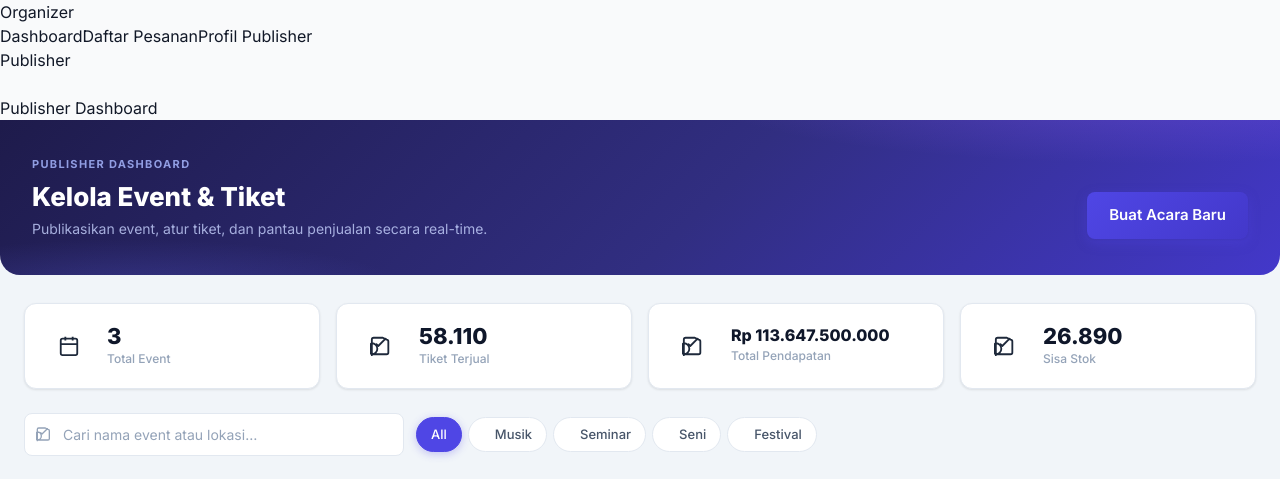
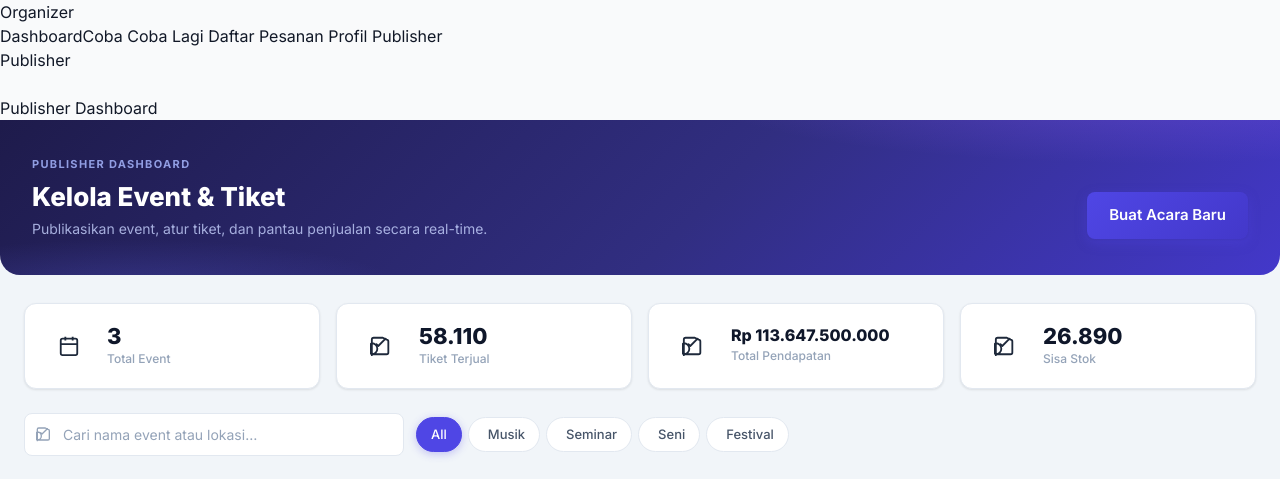
Before and after one commit to Wisik28/Tiket, a React (Vite) app in the folder frontend/: page /publisher/dashboard in a window 1280 px wide. Shown: the top 479 px of the page. Built offline with nearby package versions, Linux system fonts and the light colour scheme; no server answers.

Commit message:
feat: update tampilan side bar

```diff
--- a/frontend/src/layouts/PublisherLayout.jsx
+++ b/frontend/src/layouts/PublisherLayout.jsx
@@ -1,5 +1,6 @@
 import React from 'react'
-import { Outlet, Link, useNavigate } from 'react-router-dom'
+// import { Outlet, Link, useNavigate } from 'react-router-dom'
+import { Outlet, Link, NavLink, useNavigate } from 'react-router-dom'
 import useAuth from '../hooks/useAuth'
 
 export default function PublisherLayout() {
@@ -20,22 +21,39 @@ export default function PublisherLayout() {
             Organizer
           </Link>
           <nav className="mt-8 space-y-2">
-            <Link to="/publisher/dashboard" className="block px-4 py-2.5 rounded-lg hover:bg-indigo-800 text-sm font-medium">
-              Dashboard
-            </Link>
-            {/* <Link to="/publisher/events" className="block px-4 py-2.5 rounded-lg hover:bg-indigo-800 text-sm font-medium">
-              Kelola Acara
-            </Link> */}
-            {/* <Link to="/publisher/events/create" className="block px-4 py-2.5 rounded-lg hover:bg-indigo-800 text-sm font-medium">
-              Buat Acara
-            </Link> */}
-            <Link to="/publisher/orders" className="block px-4 py-2.5 rounded-lg hover:bg-indigo-800 text-sm font-medium">
-              Daftar Pesanan
-            </Link>
-            <Link to="/publisher/profile" className="block px-4 py-2.5 rounded-lg hover:bg-indigo-800 text-sm font-medium">
-              Profil Publisher
-            </Link>
+            {/* /publisher/dashboard - harus sesuai dengan apa yang ada di AppRouter.jsx */}
+            {/* pakai NavLink agar muncul tampilan yang berbeda, kalau cuma pakai Nav saja tidak bisa */}
+            <NavLink
+              to="/publisher/dashboard"
+              className={({ isActive }) =>
+                `block px-4 py-2.5 rounded-lg text-sm font-medium ${isActive ? 'bg-white text-indigo-900 shadow-sm' : 'hover:bg-indigo-800 text-white'}`
+            } >Dashboard</NavLink>
+
+            <NavLink
+              to="/publisher/coba"
+              className={({ isActive }) =>
+                `block px-4 py-2.5 rounded-lg text-sm font-medium ${isActive ? 'bg-white text-indigo-900 shadow-sm' : 'hover:bg-indigo-800 text-white'}`
+            } >Coba </NavLink>
+
+            <NavLink
+              to="/publisher/cobalagi"
+              className={({ isActive }) =>
+                `block px-4 py-2.5 rounded-lg text-sm font-medium ${isActive ? 'bg-white text-indigo-900 shadow-sm' : 'hover:bg-indigo-800 text-white'}`
+            } >Coba Lagi </NavLink>
+
+            <NavLink
+              to="/publisher/orders"
+              className={({ isActive }) =>
+                `block px-4 py-2.5 rounded-lg text-sm font-medium ${isActive ? 'bg-white text-indigo-900 shadow-sm' : 'hover:bg-indigo-800 text-white'}`
+            } >Daftar Pesanan </NavLink>
+
+            <NavLink
+              to="/publisher/profile"
+              className={({ isActive }) =>
+                `block px-4 py-2.5 rounded-lg text-sm font-medium ${isActive ? 'bg-white text-indigo-900 shadow-sm' : 'hover:bg-indigo-800 text-white'}`
+            } >Profil Publisher </NavLink>
           </nav>
+
         </div>
         <div className="p-6 border-t border-indigo-800 flex items-center justify-between">
           <div className="truncate pr-2">
--- /dev/null
+++ b/frontend/src/pages/publisher/Coba.jsx
@@ -0,0 +1,10 @@
+import React from 'react'
+
+export default function Coba() {
+  return (
+    <div className="p-6 bg-white rounded-lg shadow-sm">
+      <h1 className="text-2xl font-semibold mb-4">Page coba</h1>
+      <p className="text-gray-700">Haiiii.</p>
+    </div>
+  )
+}
--- /dev/null
+++ b/frontend/src/pages/publisher/CobaLagi.jsx
@@ -0,0 +1,10 @@
+import React from 'react'
+
+export default function Coba() {
+  return (
+    <div className="p-6 bg-white rounded-lg shadow-sm">
+      <h1 className="text-2xl font-semibold mb-4">Page kedua dari coba</h1>
+      <p className="text-gray-700">sukses.</p>
+    </div>
+  )
+}
--- /dev/null
+++ b/frontend/src/pages/publisher/DaftarPesanan.jsx
@@ -0,0 +1,10 @@
+import React from 'react'
+
+export default function DaftarPesanan() {
+  return (
+    <div className="p-6 bg-white rounded-lg shadow-sm">
+      <h1 className="text-2xl font-semibold mb-4">Daftar Pesanan</h1>
+      <p className="text-gray-700">Page buat daftar pesanan.</p>
+    </div>
+  )
+}
--- a/frontend/src/pages/publisher/Dashboard.css
+++ b/frontend/src/pages/publisher/Dashboard.css
@@ -368,11 +368,11 @@
   color: #fff;
 }
 
-.pd-filter-btn__dot {
+/* .pd-filter-btn__dot {
   width: 7px; height: 7px;
   border-radius: 50%;
   flex-shrink: 0;
-}
+} */
 .pd-filter-btn--active .pd-filter-btn__dot { background: rgba(255,255,255,.6); }
 
 /* ── LOADING ──────────────────────────────────────────────────────── */
--- /dev/null
+++ b/frontend/src/pages/publisher/Profile.jsx
@@ -0,0 +1,10 @@
+import React from 'react'
+
+export default function Profile() {
+  return (
+    <div className="p-6 bg-white rounded-lg shadow-sm">
+      <h1 className="text-2xl font-semibold mb-4">Profil Publisher</h1>
+      <p className="text-gray-700">Hai.</p>
+    </div>
+  )
+}
--- a/frontend/src/routes/AppRouter.jsx
+++ b/frontend/src/routes/AppRouter.jsx
@@ -7,6 +7,11 @@ import PublisherLayout from '../layouts/PublisherLayout'
 import PublisherPage from '../pages/publisher/Dashboard'
 import CreateEventPage from '../pages/publisher/CreateEvent'
 import UpdateEventPage from '../pages/publisher/UpdateEvent'
+import ProfilePage from '../pages/publisher/Profile'
+import DaftarPesananPage from '../pages/publisher/DaftarPesanan'
+// cuma coba aja
+import CobaPage from '../pages/publisher/Coba'
+import CobaLagiPage from '../pages/publisher/CobaLagi'
 
 // Halaman placeholder sementara
 function HomePage() {
@@ -23,19 +28,23 @@ export default function AppRouter() {
     <BrowserRouter>
       <AuthProvider>
         <Routes>
-          {/* Auth routes */}
+          {/* Routing autentikasi */}
           <Route path="/login" element={<LoginPage />} />
           <Route path="/register" element={<RegisterPage />} />
 
-          {/* User routes */}
+          {/* Routing user */}
           <Route path="/" element={<HomePage />} />
 
-          {/* Publisher routes */}
+          {/* Routing publisher */}
           <Route path="/publisher" element={<PublisherLayout />}>
             <Route index element={<Navigate to="dashboard" replace />} />
             <Route path="dashboard" element={<PublisherPage />} />
             <Route path="events/create" element={<CreateEventPage />} />
             <Route path="events/update/:id" element={<UpdateEventPage />} />
+            <Route path="coba" element={<CobaPage />} />
+            <Route path="cobalagi" element={<CobaLagiPage />} />
+            <Route path="orders" element={<DaftarPesananPage />} />
+            <Route path="profile" element={<ProfilePage />} />
           </Route>
 
           {/* Fallback */}
```
Also changed, not shown: 1 other file (tests, documents, lock files or other folders).
